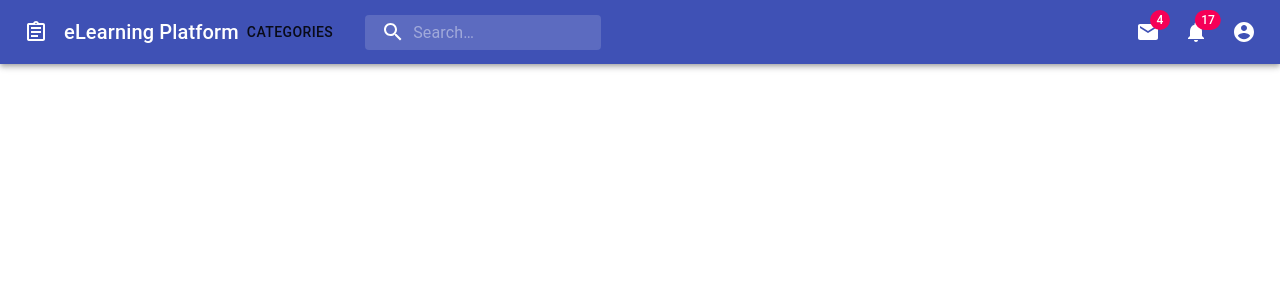
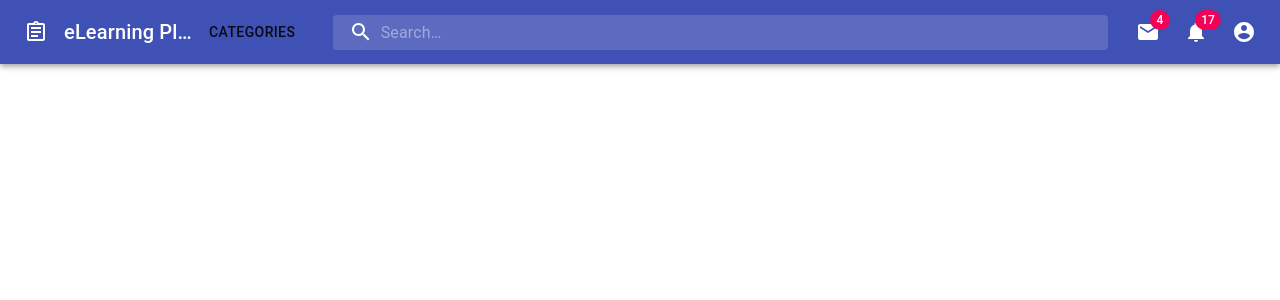
Before and after one commit to rachel-fischoff/udemy_clone, a React (Create React App) app: page / in a window 1280 px wide. Shown: the top 300 px of the page. Built offline with nearby package versions, Linux system fonts and the light colour scheme.

Commit message:
with larger search bar

```diff
--- a/src/components/main_nav_bar.js
+++ b/src/components/main_nav_bar.js
@@ -23,6 +23,7 @@
   menuButton: {
     marginRight: theme.spacing(2),
   },
+  button: { marginRight: theme.spacing(2), marginLeft: theme.spacing(2) },
   title: {
     display: "none",
     [theme.breakpoints.up("sm")]: {
@@ -38,7 +39,7 @@
     },
     marginRight: theme.spacing(2),
     marginLeft: 0,
-    width: "100%",
+    width: '160px',
     [theme.breakpoints.up("sm")]: {
       marginLeft: theme.spacing(3),
       width: "auto",
@@ -63,7 +64,7 @@
     transition: theme.transitions.create("width"),
     width: "100%",
     [theme.breakpoints.up("md")]: {
-      width: "20ch",
+      width: "80ch",
     },
   },
   sectionDesktop: {
@@ -90,7 +91,7 @@
 
   const isMenuOpen = Boolean(anchorEl);
   const isMobileMenuOpen = Boolean(mobileMoreAnchorEl);
-  const isCategoriesMenuOpen = Boolean(categoriesMoreAnchorEl)
+  const isCategoriesMenuOpen = Boolean(categoriesMoreAnchorEl);
 
   const handleClick = (event) => {
     setCategoriesMoreAnchorEl(event.currentTarget);
@@ -185,6 +186,7 @@
           </Typography>
 
           <Button
+            className={classes.button}
             aria-controls="simple-menu"
             aria-haspopup="true"
             onClick={handleClick}
```
